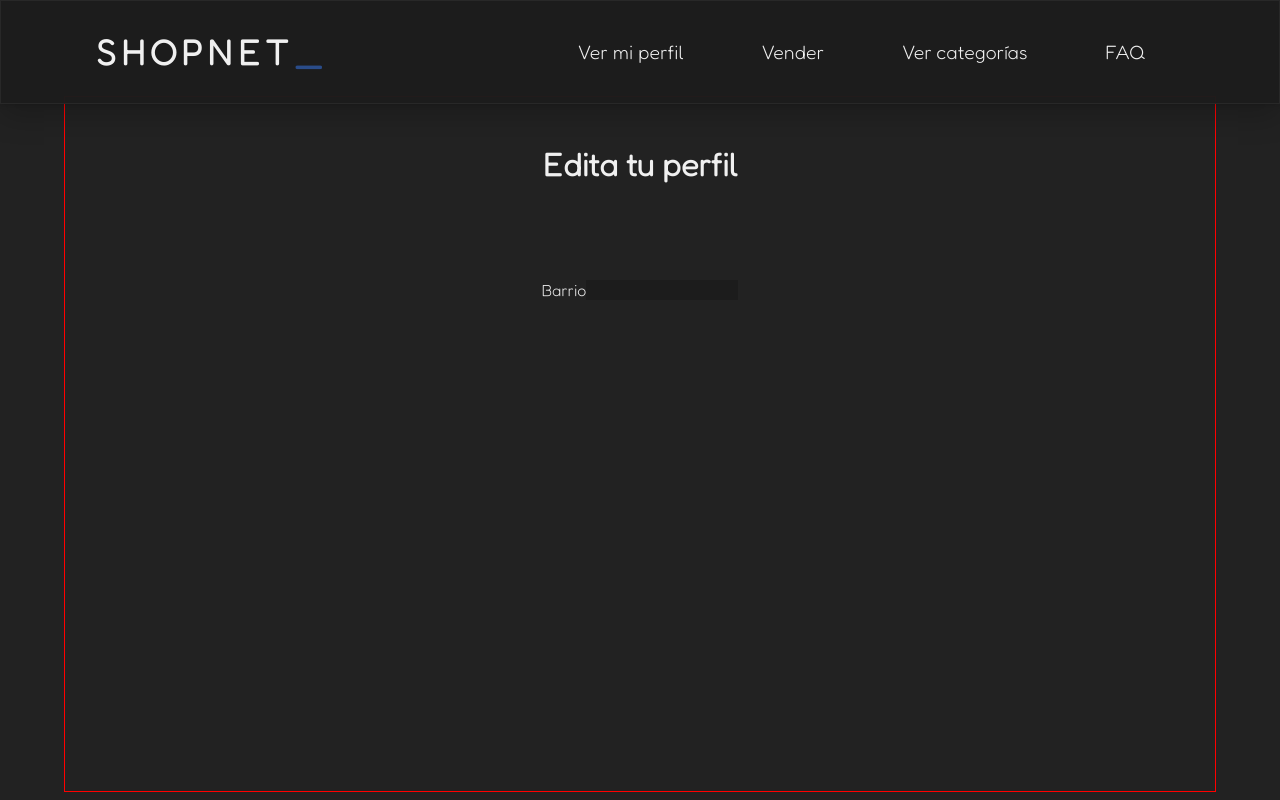
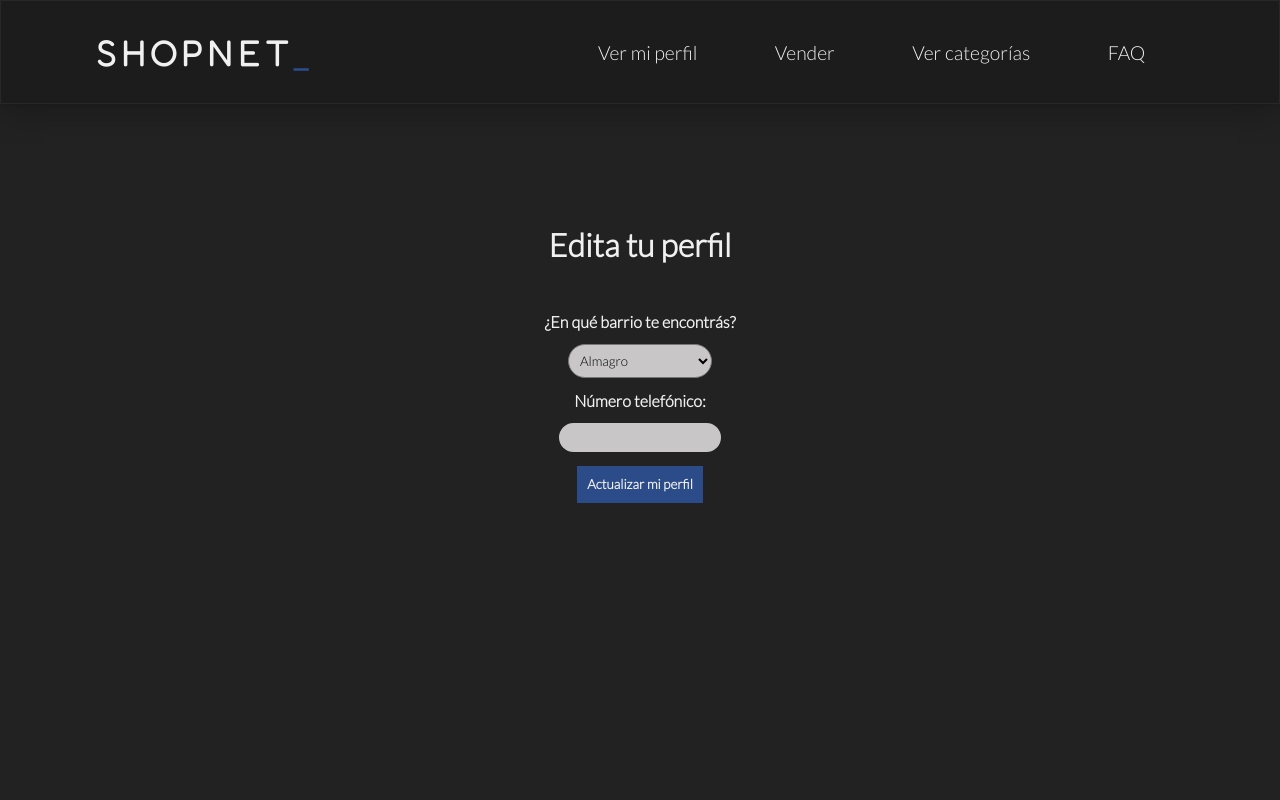
Before and after one commit to alejandroacd/shopnet, a React (Create React App) app in the folder client/: page /me/1/settings in a window 1280 px wide. Built offline with nearby package versions, Linux system fonts and the light colour scheme; sample sign-in values are in the browser's storage.

Commit message:
Creating settings funcionality

```diff
--- a/client/src/App.css
+++ b/client/src/App.css
@@ -1,4 +1,4 @@
-@import url('https://fonts.googleapis.com/css2?family=Fredoka:wght@300&display=swap');
+@import url('https://fonts.googleapis.com/css2?family=Lato:wght@300&display=swap');
 
 html {
 background-color: var(--backgrounds);
@@ -8,7 +8,7 @@ background-color: var(--backgrounds);
     margin: 0;
     padding: 0;
     box-sizing: border-box;
-      font-family: 'Fredoka', sans-serif;
+      font-family: 'Lato', sans-serif;
 }
 
 :root {
--- a/client/src/components/Settings/Settings.css
+++ b/client/src/components/Settings/Settings.css
@@ -1,13 +1,13 @@
 .settings_div {
     display: flex;
     width: 90%;
-    height: 87vh;
-    border:1px solid red;
+    height: 85vh;
     margin: 0 auto;
-    position: relative;
-    top:12vh;
     flex-direction: column;
-    color: var(--primary)
+    color: var(--primary);
+    align-items: center;
+    justify-content: center;
+
 }
 
 .settings_div h1 {
@@ -16,14 +16,38 @@
 }
 
 .settings_div form {
-    position: relative;
-    top:3em;
+
     display: flex;
+    align-items: center;
+    flex-direction: column;
     justify-content: center;
+
+}
+.settings_div form label {
+    font-weight: bold;
+}
+.settings_div form select {
+    background-color: var(--thirdty);
+    border-radius: 30px;
+    padding:0.5em;
+    margin:1em;
 }
 
 .settings_div form input {
-    background-color: var(--backgrounds);
+    background-color: var(--thirdty);
     border:none;
+    margin:1em;
+    color:var(--primary);
+    border-radius: 30px;
+    padding:0.5em;
+    color:var(--secondary);
+    font-weight: bold;
+}
 
+.settings_div form button {
+    padding:0.8em;
+    background-color: var(--secondary);
+    color:var(--primary);
+    font-weight: bold;
+    border:none
 }
--- a/client/src/components/Settings/Settings.js
+++ b/client/src/components/Settings/Settings.js
@@ -1,23 +1,83 @@
-import React from 'react';
+import React, {useState, useRef} from 'react';
 import '../Settings/Settings.css'
 import { Navigate } from 'react-router-dom'
-
+import axios from 'axios';
 
 const Settings = () => {
     let token = localStorage.getItem('token');
+    let currentValue = useRef()
+
+
+    const sendSettings = () => {
+        axios.post('https://localhost:3001/me/')
+    }
 
 
     return (
         <>
-        {!token && <Navigate replace to='/' />}
+            {!token && <Navigate replace to='/' />}
 
-        <div className='settings_div'>
-            <h1>Edita tu perfil</h1>
-            <form>
-                <label for="neighborhood"> Barrio </label> <br />
-                <input name="neighborhood" type='text' />
-            </form>
-        </div>
+            <div className='settings_div'>
+                <h1>Edita tu perfil</h1>
+                <form method="POST" action="http://localhost:3001/api/users/updateProfile">
+
+                    <label forHtml="neighborhood ">¿En qué barrio te encontrás? </label>
+
+                    <select ref={currentValue} onChange={sendSettings} name="neighborhood" id="neighborhood">
+                        <option value="Almagro">Almagro</option>
+                        <option value="Agronomía">Agronomía</option>
+                        <option value="Balvanera"> Balvanera </option>
+                        <option value="Barracas">Barracas</option>
+                        <option value="Belgrano">Belgrano</option>
+                        <option value="Boedo"> Boedo </option>
+                        <option value="Caballito"> Caballito </option>
+                        <option value="Chacarita"> Chacarita </option>
+                        <option value="Colegiales"> Colegiales </option>
+                        <option value="Constitución"> Constitución </option>
+                        <option value="Flores"> Flores </option>
+                        <option value="Floresta"> Floresta </option>
+                        <option value="La Boca"> La Boca</option>
+                        <option value="La Paternal"> La Paternal </option>
+                        <option value="Liniers"> Liniers </option>
+                        <option value="Mataderos"> Mataderos </option>
+                        <option value="Monte Castro"> Monte Castro</option>
+                        <option value="Montserrat"> Montserrat </option>
+                        <option value="Nueva Pompeya"> Nueva Pompeya</option>
+                        <option value="Núñez"> Núñez </option>
+                        <option value="Palermo"> Palermo </option>
+                        <option value="Parque Avellaneda"> Parque Avellaneda</option>
+                        <option value="Parque Chacabuco"> Parque Chacabuco </option>
+                        <option value="Parque Chas"> Parque Chas </option>
+                        <option value="Parque Patricios"> Parque Patricios </option>
+                        <option value="Puerto Madero"> Puerto Madero </option>
+                        <option value="Recoleta"> Recoleta </option>
+                        <option value="Retiro"> Retiro </option>
+                        <option value="Saavedra"> Saavedra</option>
+                        <option value="San Cristóbal"> San Cristóbal </option>
+                        <option value="San Nicolás"> San Nicolás</option>
+                        <option value="San Telmo"> San Telmo </option>
+                        <option value="Versalles"> Versalles </option>
+                        <option value="Villa Crespo"> Villa Crespo </option>
+                        <option value="Villa Devoto"> Villa Devoto </option>
+                        <option value="Villa General Mitre"> Villa General Mitre </option>
+                        <option value="Villa Lugano"> Villa Lugano </option>
+                        <option value="Villa Luro"> Villa Luro </option>
+                        <option value="Villa Ortúzar"> Villa Ortúzar </option>
+                        <option value="Villa Pueyrredón"> Villa Pueyrredón </option>
+                        <option value="Villa Real"> Villa Real </option>
+                        <option value="Villa Riachuelo"> Villa Riachuelo </option>
+                        <option value="Villa Santa Rita"> Villa Santa Rita  </option>
+                        <option value="Villa Soldati"> Villa Soldati </option>
+                        <option value="Villa Urquiza"> Villa Urquiza </option>
+                        <option value="Villa del Parque"> Villa del Parque </option>
+                        <option value="Vélez Sarsfield"> Vélez Sarsfield  </option>
+                    </select>
+                    <label for="neighborhood"> Número telefónico: </label>
+                    <input name="neighborhood" type='text' autoFocus />
+
+                    <button> Actualizar mi perfil </button>
+                </form>
+            </div>
         </>
     )
 }
```
Also changed, not shown: 2 other files (tests, documents, lock files or other folders).
